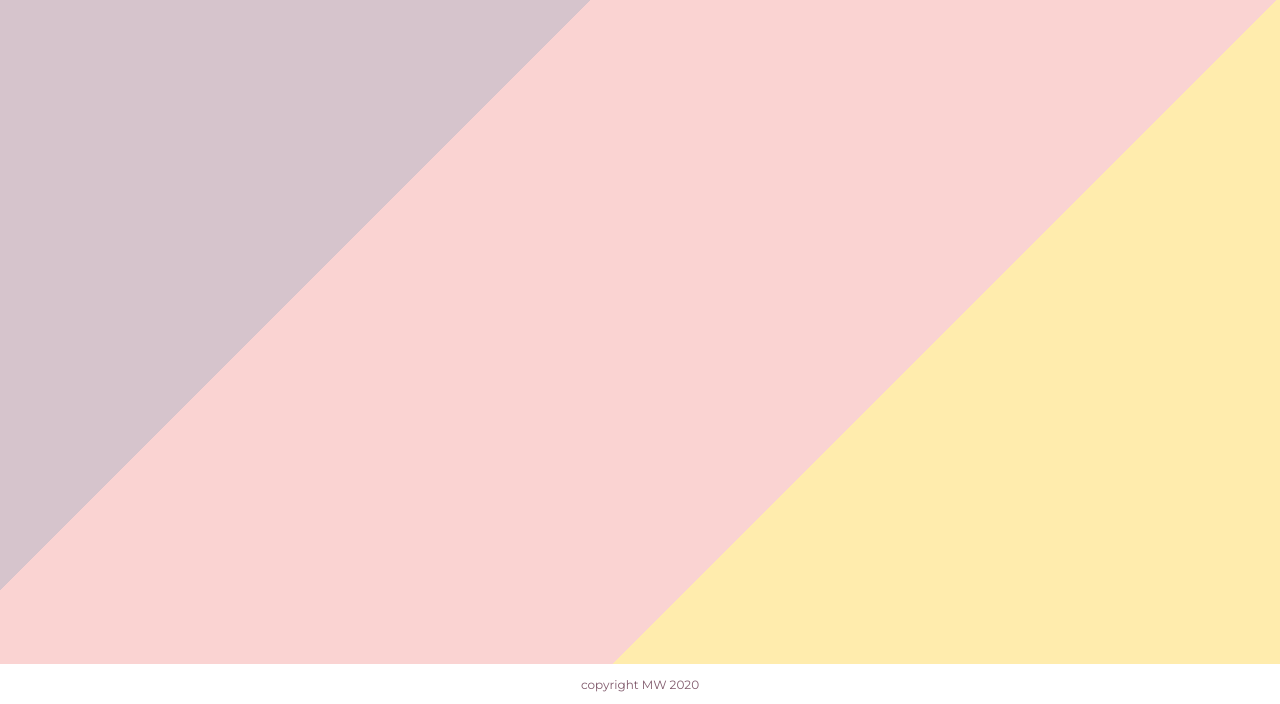
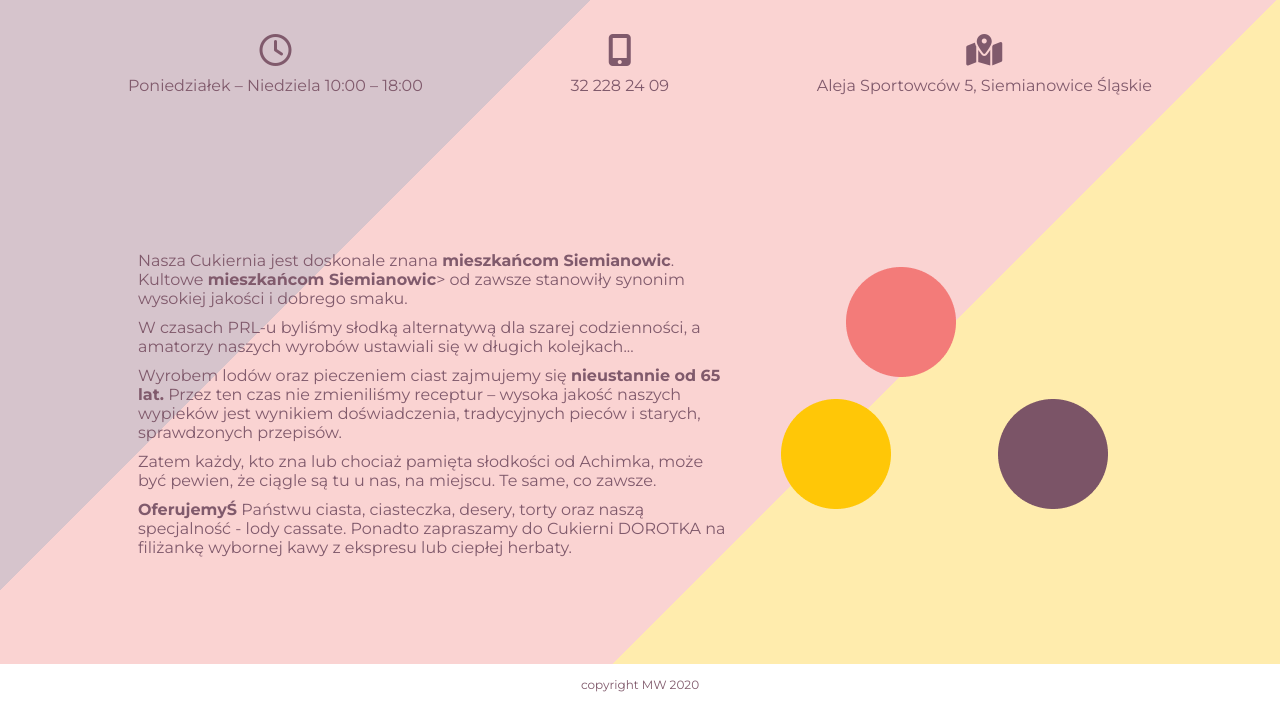
Before and after one commit to michalwieja/dorotka, a plain HTML site: page index.html in a window 1280 px wide. Shown: the part 96-800 px from the top of the page. Drawn offline with Linux system fonts and the light colour scheme.

Commit message:
second one

```diff
--- a/index.html
+++ b/index.html
@@ -12,14 +12,44 @@
             <div class="logo">
                 <a href="/"><img src="./logo/logo_Dorotka_1.jpg" alt=""></a>
             </div>
+
+        </div>
+    </header>
+    <div class="data">
+        <div class="wrapper">
             <div class="hours">
                 <i class="far fa-clock fa-2x"></i>Poniedziałek – Niedziela   10:00 – 18:00
             </div>
-            <div class="phone"><a href="tel:+48322282409"><i class="fas fa-mobile-alt fa-2x"></i>32 228 24 09</a></div>
+            <div class="phone">
+                <i class="fas fa-mobile-alt fa-2x"></i>
+                <a href="tel:+48322282409">
+                    32 228 24 09
+                </a>
+            </div>
+            <div class="address">
+                <i class="fas fa-map-marked-alt fa-2x"></i>Aleja Sportowców 5, Siemianowice Śląskie
+
+            </div>
         </div>
-    </header>
+
+    </div>
     <main>
-        <div class="wrapper"></div>
+        <div class="wrapper">
+            <div class="text">
+               <p> Nasza Cukiernia jest doskonale znana <b>mieszkańcom Siemianowic</b>. Kultowe <b>mieszkańcom Siemianowic</b>> od zawsze stanowiły synonim wysokiej jakości i dobrego smaku. </p>
+             <p>  W czasach PRL-u byliśmy słodką alternatywą dla szarej codzienności, a amatorzy naszych wyrobów ustawiali się w długich kolejkach...</p>
+            <p> Wyrobem lodów oraz pieczeniem ciast zajmujemy się <b>nieustannie od 65 lat.</b> Przez ten czas nie zmieniliśmy receptur – wysoka jakość naszych wypieków jest wynikiem doświadczenia, tradycyjnych pieców i starych, sprawdzonych przepisów.</p>
+
+            <p>Zatem każdy, kto zna lub chociaż pamięta słodkości od Achimka, może być pewien, że ciągle są tu u nas, na miejscu. Te same, co zawsze.</p>
+
+            <p><b>OferujemyŚ</b> Państwu ciasta, ciasteczka, desery, torty oraz naszą specjalność - lody cassate. Ponadto zapraszamy do Cukierni DOROTKA na filiżankę wybornej kawy z ekspresu lub ciepłej herbaty.
+            </p>
+            </div>
+            <div class="img">
+                <img src="./balls.png" alt="">
+            </div>
+
+        </div>
     </main>
     <footer>
         <div class="wrapper">copyright MW 2020</div>
--- a/style.scss
+++ b/style.scss
@@ -31,25 +31,37 @@ filter: progid:DXImageTransform.Microsoft.gradient( startColorstr='#d6c4cc', end
     margin: 0 auto;
     height: 100%;
     display: flex;
+    align-items: center
 }
 
 
 header{
     height: 10vh;
     background: #fff;
-    .wrapper{
-        align-items: center;justify-content: space-evenly;
-        }
+
     .logo{
         height: 100%;}
         img{
             height: 100%;
         }
-        .hours, .phone,
+
+
+    }
+
+    .data{
+        height: 20vh;
+        .wrapper{
+            display: flex;
+            align-items: center;
+            justify-content: space-between;
+        }
+        .hours, .phone, .address
         {
-            display: flex;align-items: center;
+            display: flex;
+            align-items: center;
+            flex-direction: column;
             i{
-                margin-right:10px ;
+                margin-bottom:10px ;
             }
 
         }
@@ -58,11 +70,26 @@ header{
             text-decoration: none;
 
         }
-
     }
 
     main{
-        height: 85vh;
+        height: 65vh;
+
+        .text{
+            width: 60%;
+            p{
+                margin: 10px;
+            }
+
+        }
+        .img{
+            width: 40%;
+
+
+            display: flex;align-items: center;justify-content: center;
+
+
+        }
     }
 footer{
     .wrapper{
```
Also changed, not shown: balls.png (added), style.css, 2 other files.
